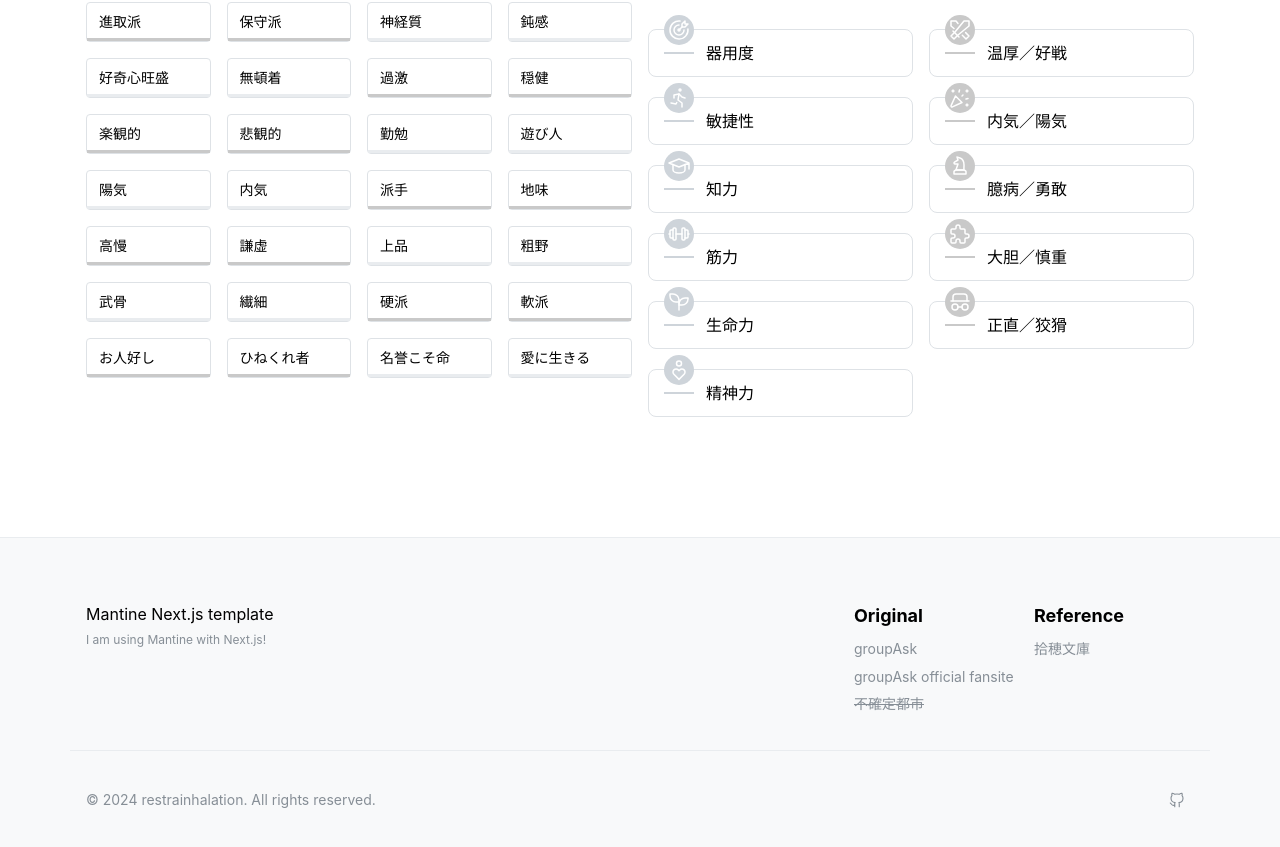
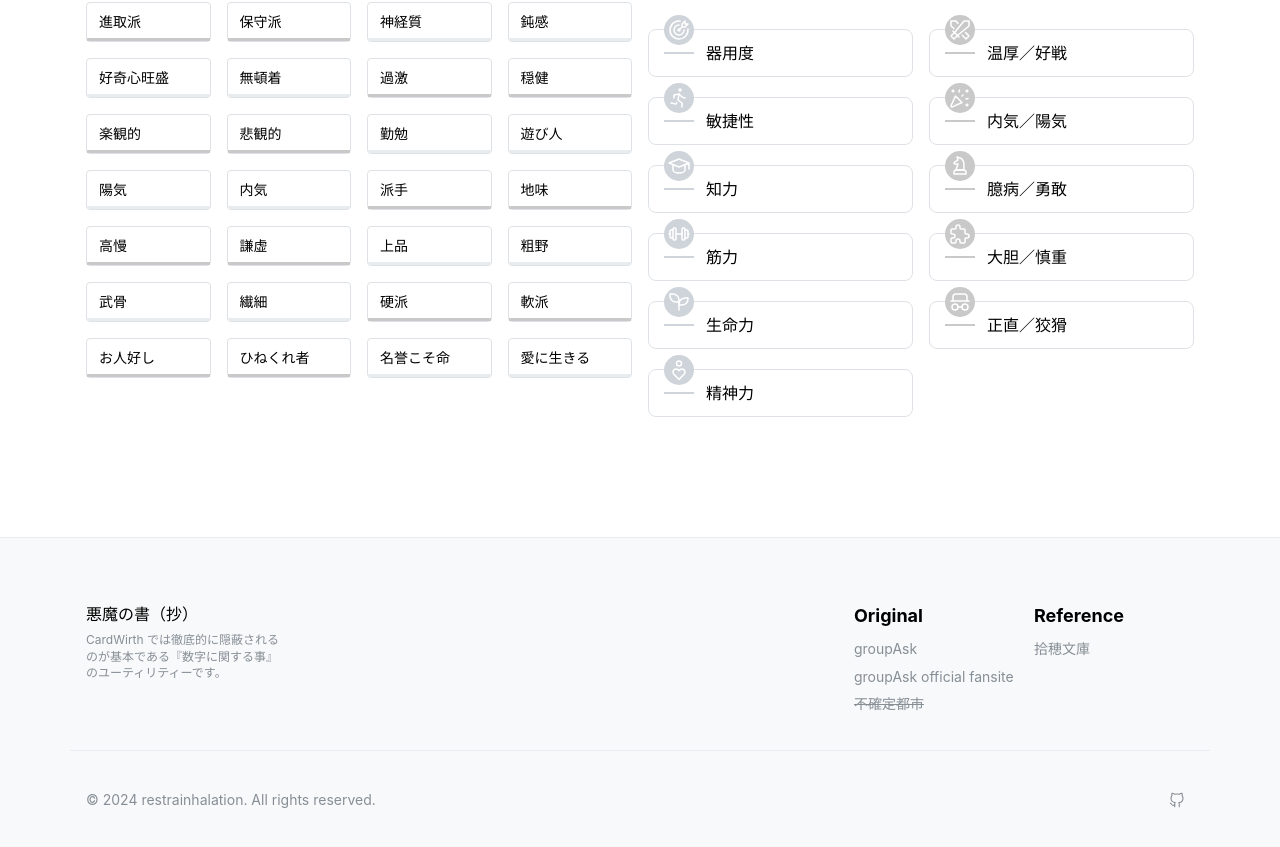
Before and after one commit to restrainhalation/cw-the-book-of-devil-excerpt, a Next.js app: page / in a window 1280 px wide. Shown: the part 645-1492 px from the top of the page. Built offline with nearby package versions, Linux system fonts and the light colour scheme.

Commit message:
📔 feat: update metadata

```diff
--- a/constants/index.ts
+++ b/constants/index.ts
@@ -9,9 +9,9 @@ export * from '@/constants/ability';
 /** メタデータ */
 export const METADATA = {
   /** タイトル */
-  title: 'Mantine Next.js template',
+  title: '悪魔の書（抄）',
   /** 要約 */
-  description: 'I am using Mantine with Next.js!',
+  description: 'CardWirth では徹底的に隠蔽されるのが基本である『数字に関する事』のユーティリティーです。',
 };
 
 /** キャラクター atom の初期値 */
```
